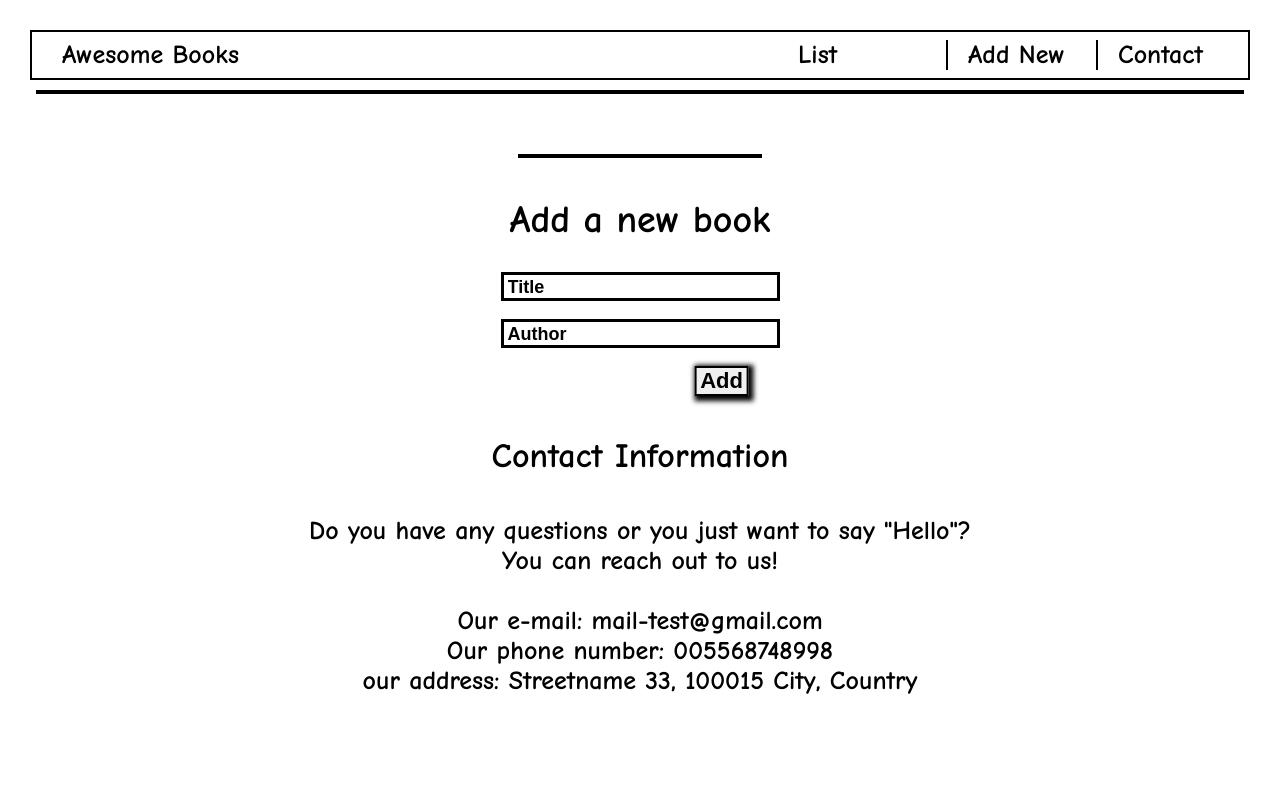
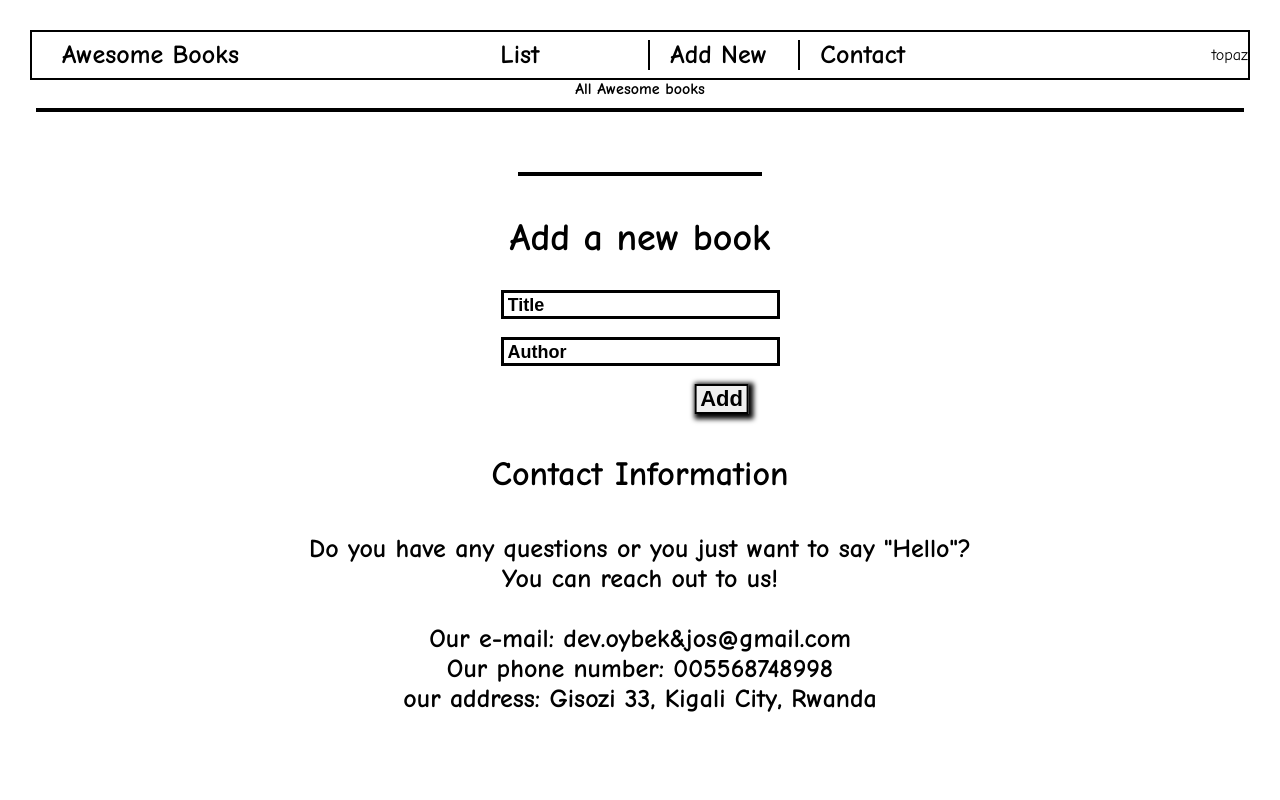
Before and after one commit to joskalenda/awesome_books, a website: page index.html in a window 1280 px wide. Shown: the top 800 px of the page. Drawn offline with Linux system fonts and the light colour scheme.

Commit message:
Creat section for timer and message

```diff
--- a/index.html
+++ b/index.html
@@ -13,48 +13,53 @@
     <nav class="nav-links">
       <ul>
         <li class="line dots">
-          <a href="#" id="list-link">List</a>
+          <a href="index.html" id="list-link">List</a>
         </li>
         <li class="line dots">
-          <a href="#" class="a-link" id="addlink">Add New</a>
+          <a href="#add" class="a-link" id="addlink">Add New</a>
         </li>
         <li class="dots">
-          <a href="#" class="a-link" id="contact-link">Contact</a>
+          <a href="#contacts" class="a-link" id="contact-link">Contact</a>
         </li>
       </ul>
     </nav>
+    <div class="time-div">
+      <p id="timer-p">topaz</p>
+    </div>
   </header>
 
   <main>
-    <section class="container">
+    <div id="list-title">
+      <h4>All Awesome books</h4>
+    </div>
+    <section class="container" id="list">
     </section>
-    <section class="add-section">
+    <section class="add-section" id="add">
       <h2>Add a new book</h2>
       <input type="text" name="name" placeholder="Title" id="title-id"><br><br>
       <input type="text" name="name" placeholder="Author" id="author-id"><br><br>
+      <p id="message"><p>
       <button id="btn" class="add--btn" type="button">Add</button>
     </section>
-  </main>
-
     <div class="contact-section hidden" id="contacts">
       <h3>Contact Information</h3>
-    <!-- <h2>Contact Information</h2> -->
       <p>
         Do you have any questions or you just want to say "Hello"? <br />
           You can reach out to us!
       </p>
       <ul class="contact-info-list">
-      <li>Our e-mail: mail-test@gmail.com</li>
+        <li>Our e-mail: dev.oybek&jos@gmail.com</li>
         <li>Our phone number: 005568748998</li>
-      <li>our address: Streetname 33, 100015 City, Country</li>
+        <li>our address: Gisozi 33, Kigali City, Rwanda</li>
       </ul>
     </div>
-
+  </main>
   <footer>
     <div class="footer">
       <p>Copyright ...</p>
     </div>
   </footer>
   <script src="script.js"></script>
+  <script src="navbar.js"></script>
 </body>
 </html>
```
Lines whose indentation alone changed are shown as unchanged.
